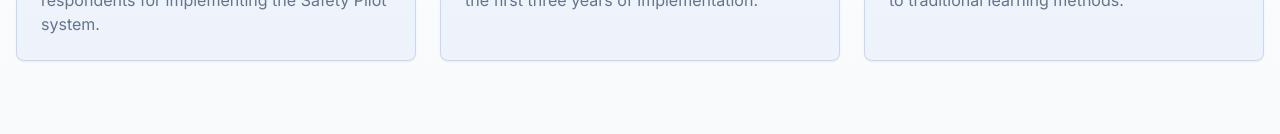
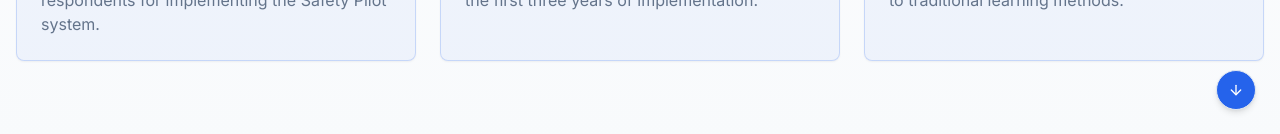
Before and after one commit to Masembe0757/final_year_project_blog, a Next.js app: page / in a window 1280 px wide. Shown: the part 666-800 px from the top of the page. Built offline with nearby package versions, Linux system fonts and the light colour scheme.

Commit message:
fix: add scroll-to-top and scroll-to-bottom functionality with navigation buttons in Home component

```diff
--- a/app/page.tsx
+++ b/app/page.tsx
@@ -1,10 +1,53 @@
 import { Card, CardContent, CardHeader, CardTitle } from "@/components/ui/card"
 import { Button } from "@/components/ui/button"
 import { Tabs, TabsContent, TabsList, TabsTrigger } from "@/components/ui/tabs"
-import { ChevronRight, BookOpen, Target, BarChart, Lightbulb } from "lucide-react"
+import { ChevronRight, BookOpen, Target, BarChart, Lightbulb, ArrowUp, ArrowDown } from "lucide-react"
 import Link from "next/link"
+import { useEffect, useState } from "react"
 
 export default function Home() {
+  // State to control visibility of the top button
+  const [showTopButton, setShowTopButton] = useState(false);
+
+  // Only run this effect on the client side
+  useEffect(() => {
+    // Show button when page is scrolled down
+    const handleScroll = () => {
+      if (window.scrollY > 300) {
+        setShowTopButton(true);
+      } else {
+        setShowTopButton(false);
+      }
+    };
+
+    // Add scroll event listener
+    window.addEventListener('scroll', handleScroll);
+
+    // Check initial scroll position
+    handleScroll();
+
+    // Clean up the event listener
+    return () => {
+      window.removeEventListener('scroll', handleScroll);
+    };
+  }, []);
+
+  // Function to scroll to top
+  const scrollToTop = () => {
+    window.scrollTo({
+      top: 0,
+      behavior: 'smooth'
+    });
+  };
+
+  // Function to scroll to bottom
+  const scrollToBottom = () => {
+    window.scrollTo({
+      top: document.documentElement.scrollHeight,
+      behavior: 'smooth'
+    });
+  };
+
   return (
     <div className="min-h-screen bg-gradient-to-b from-background to-muted">
       {/* Hero Section */}
@@ -164,13 +207,13 @@ export default function Home() {
                   <div className="space-y-2">
                     <h4 className="font-semibold">Unreal Engine</h4>
                     <p className="text-muted-foreground">
-                    Unreal Engine was used in the safety pilot system to create a high-fidelity simulation environment that mimicked real-world driving scenarios. It served the purpose of building a realistic and immersive “game-like” interface where the learning AI car could be trained and tested under various traffic conditions. By integrating Gemini services with Unreal Engine, the system could simulate dynamic environments like changing weather, traffic signals and road signs, allowing the AI to receive camera feedback, learn traffic rules, and respond safely in a controlled virtual setting before being applied on real roads.
+                    Unreal Engine was used in the safety pilot system to create a high-fidelity simulation environment that mimicked real-world driving scenarios. It served the purpose of building a realistic and immersive "game-like" interface where the learning AI car could be trained and tested under various traffic conditions. By integrating Gemini services with Unreal Engine, the system could simulate dynamic environments like changing weather, traffic signals and road signs, allowing the AI to receive camera feedback, learn traffic rules, and respond safely in a controlled virtual setting before being applied on real roads.
                     </p>
                   </div>
                   <div className="space-y-2">
                     <h4 className="font-semibold">Gemini Services</h4>
                     <p className="text-muted-foreground">
-                    In the safety pilot system, Gemini services served as the intelligent backbone of the “game,” where the learning AI car interacted with real-world driving scenarios. Their purpose was to analyze camera feedback in real time, enforce traffic rules, detect hazards, and provide corrective suggestions to the learner driver. Acting like a smart co-pilot, Gemini services helped simulate a responsive and safe driving environment, turning each driving session into an interactive learning experience focused on safety, awareness, and rule compliance.
+                    In the safety pilot system, Gemini services served as the intelligent backbone of the "game," where the learning AI car interacted with real-world driving scenarios. Their purpose was to analyze camera feedback in real time, enforce traffic rules, detect hazards, and provide corrective suggestions to the learner driver. Acting like a smart co-pilot, Gemini services helped simulate a responsive and safe driving environment, turning each driving session into an interactive learning experience focused on safety, awareness, and rule compliance.
 
                     </p>
                   </div>
@@ -267,6 +310,30 @@ export default function Home() {
           </Card>
         </div>
       </section>
+
+      {/* Navigation Buttons */}
+      <div className="fixed bottom-6 right-6 flex flex-col gap-2 z-50">
+        {showTopButton && (
+          <Button
+            variant="outline"
+            size="icon"
+            className="rounded-full bg-primary text-white hover:bg-primary/90 shadow-md"
+            onClick={scrollToTop}
+            aria-label="Go to top"
+          >
+            <ArrowUp className="h-4 w-4" />
+          </Button>
+        )}
+        <Button
+          variant="outline"
+          size="icon"
+          className="rounded-full bg-primary text-white hover:bg-primary/90 shadow-md"
+          onClick={scrollToBottom}
+          aria-label="Go to bottom"
+        >
+          <ArrowDown className="h-4 w-4" />
+        </Button>
+      </div>
     </div>
   )
 }
```
